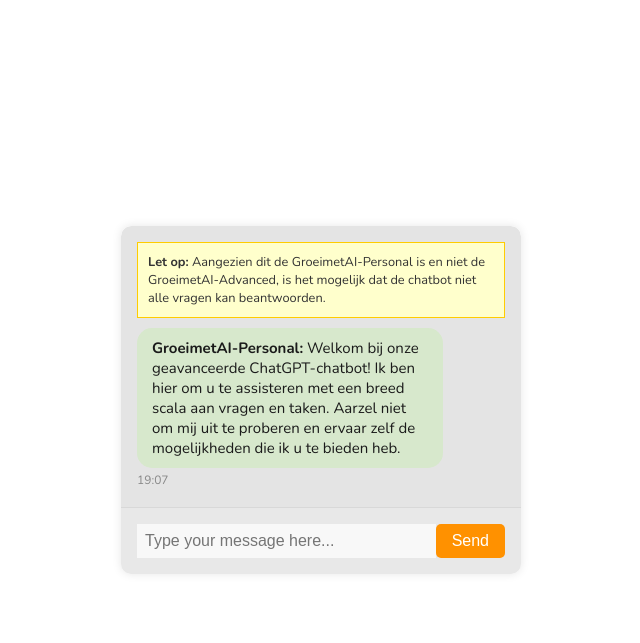
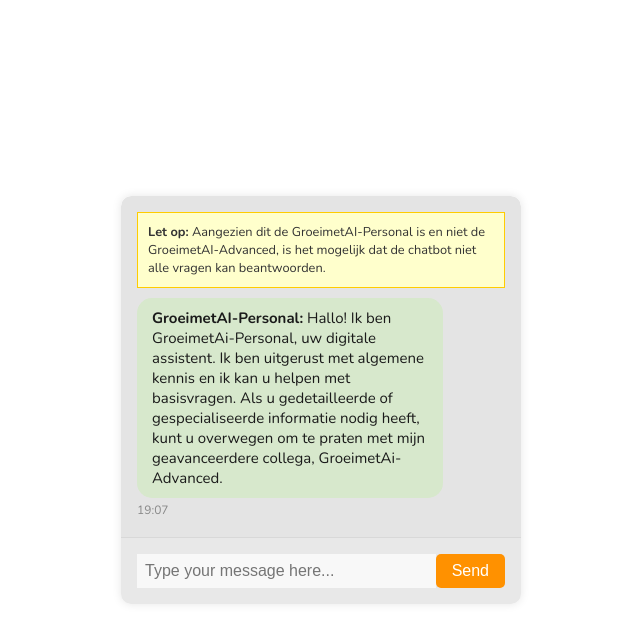
Before and after one commit to vadupdawg/Personal_chatbot, a Flask app: page / in a window 1280 px wide. Shown: the top 643 px of the page, without its empty margins (319-959 px from the left). Run offline with Flask 3, Linux system fonts and the light colour scheme.

Commit message:
nieuwe intro tekst

```diff
--- a/templates/index.html
+++ b/templates/index.html
@@ -13,7 +13,7 @@
             <div class="warning-message" id="warning-message">
                 <strong>Let op:</strong> Aangezien dit de GroeimetAI-Personal is en niet de GroeimetAI-Advanced, is het mogelijk dat de chatbot niet alle vragen kan beantwoorden.
             </div>
-            <div class="message bot" id="greeting"><strong>GroeimetAI-Personal:</strong> Welkom bij onze geavanceerde ChatGPT-chatbot! Ik ben hier om u te assisteren met een breed scala aan vragen en taken. Aarzel niet om mij uit te proberen en ervaar zelf de mogelijkheden die ik u te bieden heb.<span class="timestamp-greeting" style="float: left;"></span></div>
+            <div class="message bot" id="greeting"><strong>GroeimetAI-Personal:</strong> Hallo! Ik ben GroeimetAi-Personal, uw digitale assistent. Ik ben uitgerust met algemene kennis en ik kan u helpen met basisvragen. Als u gedetailleerde of gespecialiseerde informatie nodig heeft, kunt u overwegen om te praten met mijn geavanceerdere collega, GroeimetAi-Advanced.<span class="timestamp-greeting" style="float: left;"></span></div>
         </div>
         <div class="chat-input">
             <div class="typing-indicator" id="typing-indicator">GroeimetAI is typing...</div>
```
